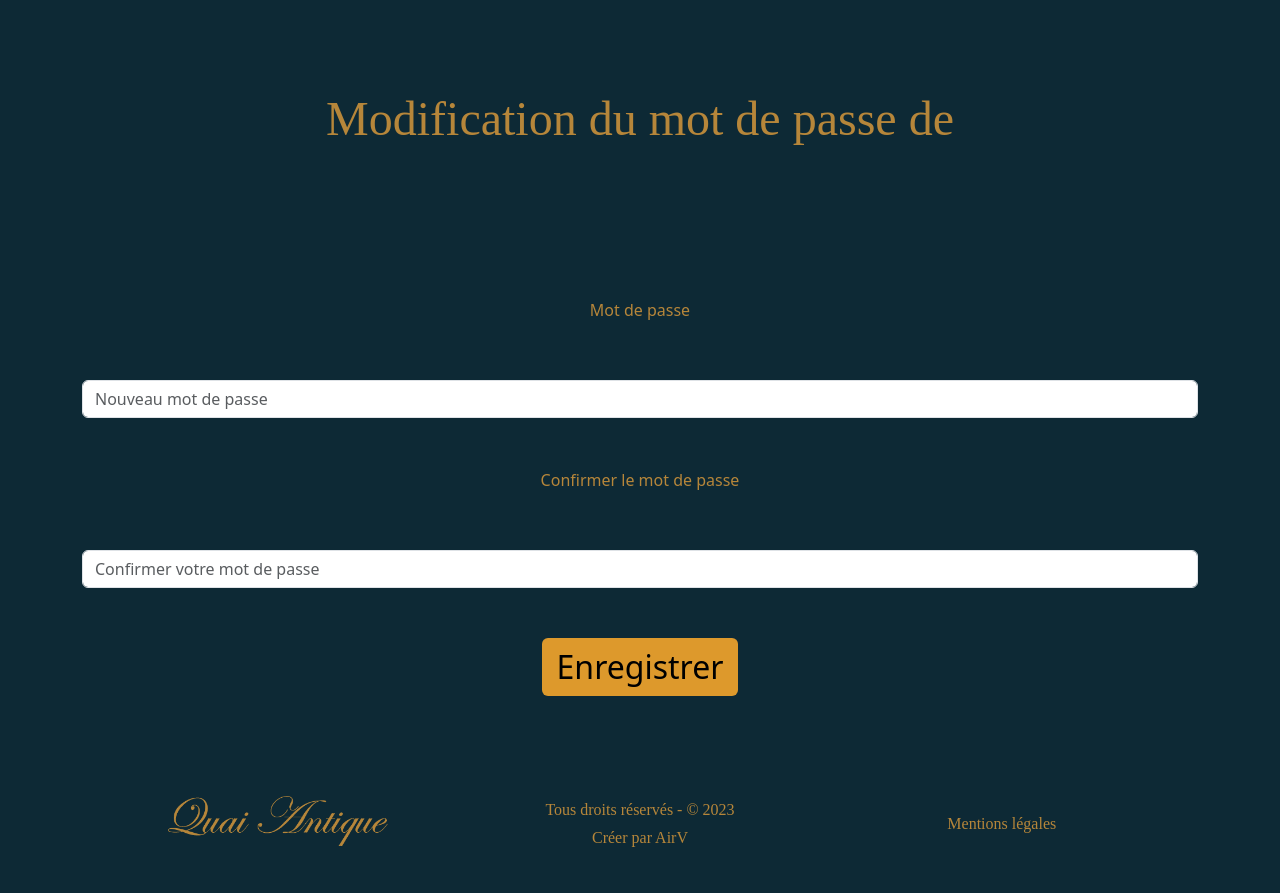
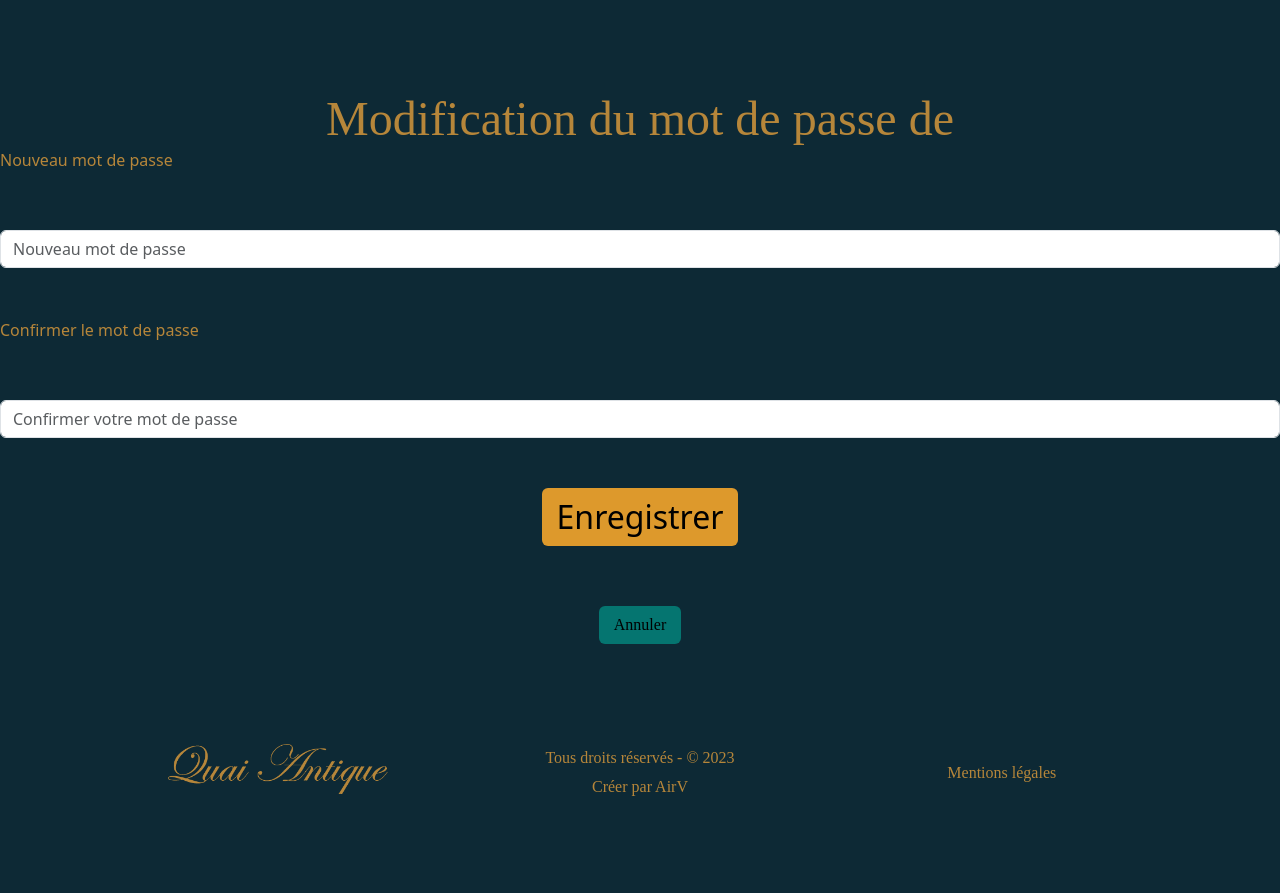
Before and after one commit to herveNkb/restotoro, a Symfony app: template templates/profile/editPassword.html.twig in a window 1280 px wide. Shown: the part 92-985 px from the top of the page. After the commit the page ends 888 px from the top, so only its background shows below. Run offline with Twig, Linux system fonts and the light colour scheme; the template is opened without the code that fills it, so the values that code supplies are empty; some libraries are stand-ins or nearby versions; some web fonts are replaced.

Commit message:
feat(profile password form): HTML structure Structuring HTML and named class.

```diff
--- a/templates/profile/editPassword.html.twig
+++ b/templates/profile/editPassword.html.twig
@@ -13,16 +13,16 @@
         {% endfor %}
     </div>
 
-    <h1 style="margin-bottom: 150px">Modification du mot de passe de {{ app.user.firstName }} {{ app.user.name }}</h1>
 
-    <div class="container" style="text-align: center">
+    <main class="profile-password-container">
+    <h1 class="profile-password-title">Modification du mot de passe de {{ app.user.firstName }} {{ app.user.name }}</h1>
 
-        <form method="post">
-            <div class="mb-3">
+        <form class="profile-password-form" method="post">
+            <div class="profile-password">
                 <label
                         for="password"
                         class="form-label">
-                    Mot de passe
+                    Nouveau mot de passe
                 </label>
                 <input
                         type="password"
@@ -34,7 +34,7 @@
                         title="Le mot de passe doit contenir au moins 12 caractères, une majuscule, une minuscule, un chiffre et un caractère spécial"
                 >
             </div>
-            <div class="mb-3">
+            <div class="profile-password">
                 <label
                         for="password2"
                         class="form-label">
@@ -42,7 +42,7 @@
                 </label>
                 <input
                         type="password"
-                        class="form-control"
+                        class="form-control form-control-last"
                         id="password2"
                         name="password2"
                         placeholder="Confirmer votre mot de passe"
@@ -53,6 +53,9 @@
             <div class="btn-reservation-container ">
                 <button type="submit" class="btn-reservation btn-form">Enregistrer</button>
             </div>
+            <div class="btn-reservation-container">
+                <a href="{{ path('app_profile') }}" class="btn-color btn-form" type="submit">Annuler</a>
+            </div>
         </form>
-    </div>
+    </main>
 {% endblock %}
```
